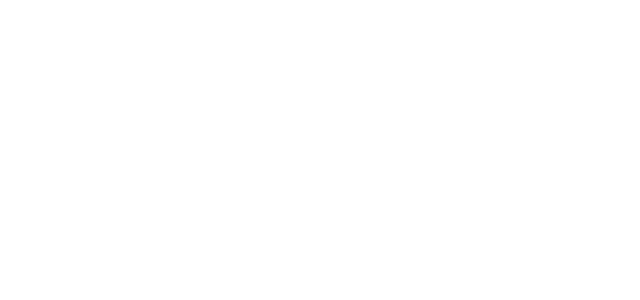
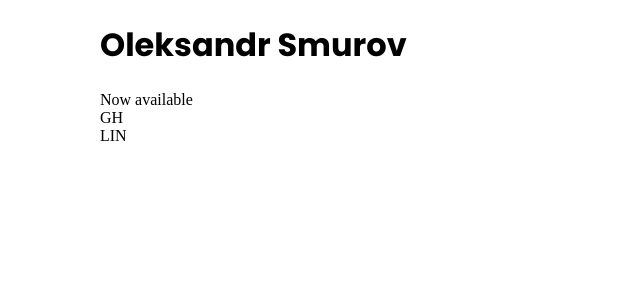
Before and after one commit to a13smrv/portfolio, a React (Create React App) app: page / in a window 1280 px wide. Shown: the top 300 px of the page, without its empty margins (0-640 px from the left). Built offline with nearby package versions, Linux system fonts and the light colour scheme.

Commit message:
feat: make initial markup for the header
And also:
- import fonts Poppins and Roboto
- make Sass variables

```diff
--- /dev/null
+++ b/src/components/header/Header.jsx
@@ -0,0 +1,23 @@
+import React from "react";
+import "./Header.scss";
+
+export function Header() {
+  return (
+    <header className="header">
+      <div className="container">
+        <div className="personalBlock">
+          <h1 className="pageTitle">Oleksandr Smurov</h1>
+          <div className="currentStatus">Now available</div>
+        </div>
+        <div className="socialMediaBlock">
+          <div className="socialMediaItem">
+            GH
+          </div>
+          <div className="socialMediaItem">
+            LIN
+          </div>
+        </div>
+      </div>
+    </header>
+  )
+}
--- /dev/null
+++ b/src/components/header/Header.scss
@@ -0,0 +1,11 @@
+@use "./../../scss/variables";
+
+.header {
+  display: flex;
+  justify-content: center;
+  height: 50px;
+
+  .pageTitle {
+    font-family: variables.$titleFont;
+  }
+}
--- a/src/index.jsx
+++ b/src/index.jsx
@@ -2,9 +2,12 @@
 import ReactDOM from "react-dom";
 import "./index.scss";
 
+import { Header } from "./components/header/Header";
+
 function App() {
   return(
     <div className="app">
+      <Header />
     </div>
   )
 }
--- a/src/index.scss
+++ b/src/index.scss
@@ -1 +1,14 @@
 @import-normalize;
+@import url('https://fonts.googleapis.com/css2?family=Poppins:wght@400;600;700&display=swap');
+@import url('https://fonts.googleapis.com/css2?family=Roboto&display=swap');
+
+body {
+  margin: 0;
+}
+
+.app {
+}
+
+.container {
+  width: 1080px;
+}
--- /dev/null
+++ b/src/scss/_variables.scss
@@ -0,0 +1,6 @@
+$titleColor: #25323d;
+$textColor: #5d87a8;
+$linkColor: #af48ff;
+
+$titleFont: "Poppins";
+$textFont: "Roboto";
```
